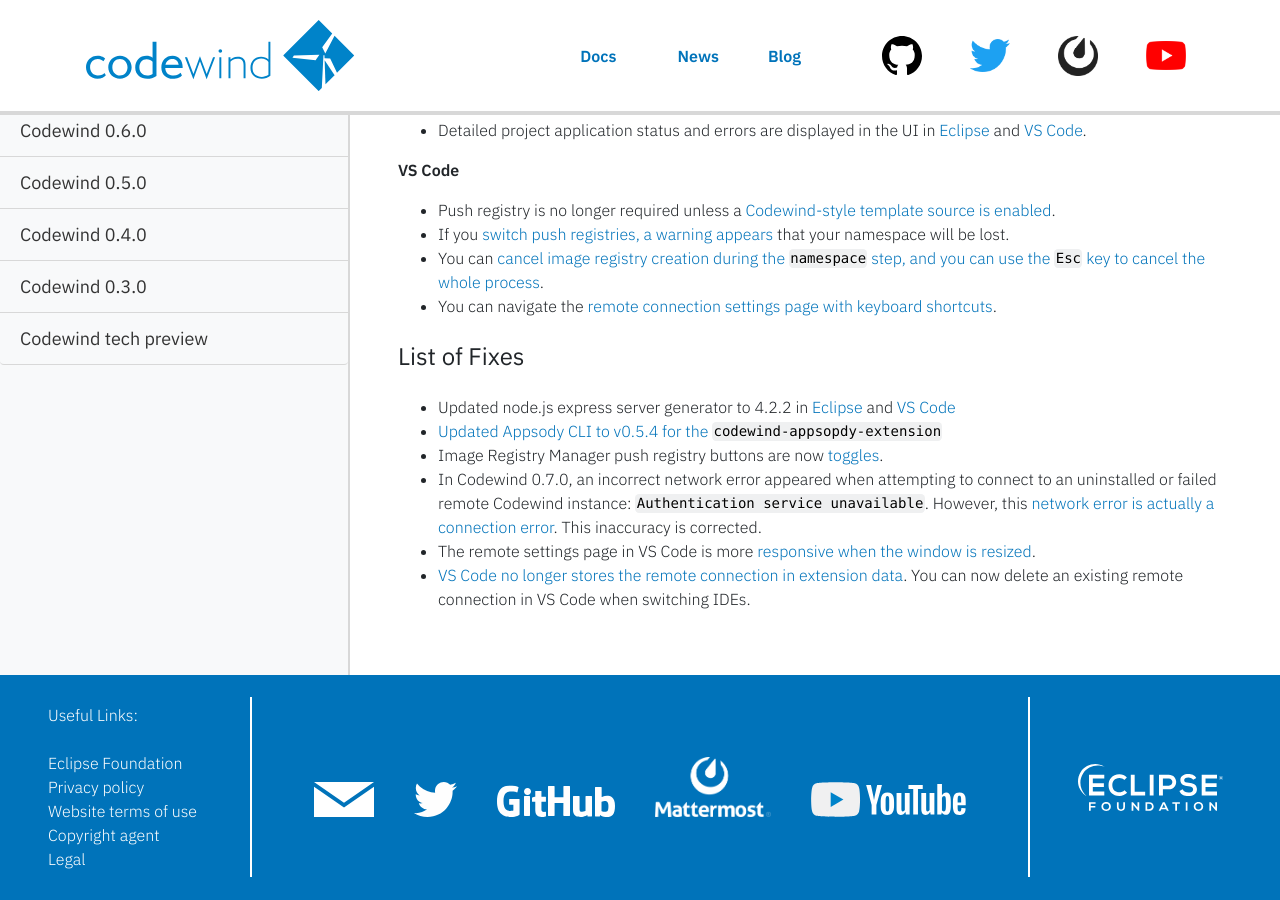
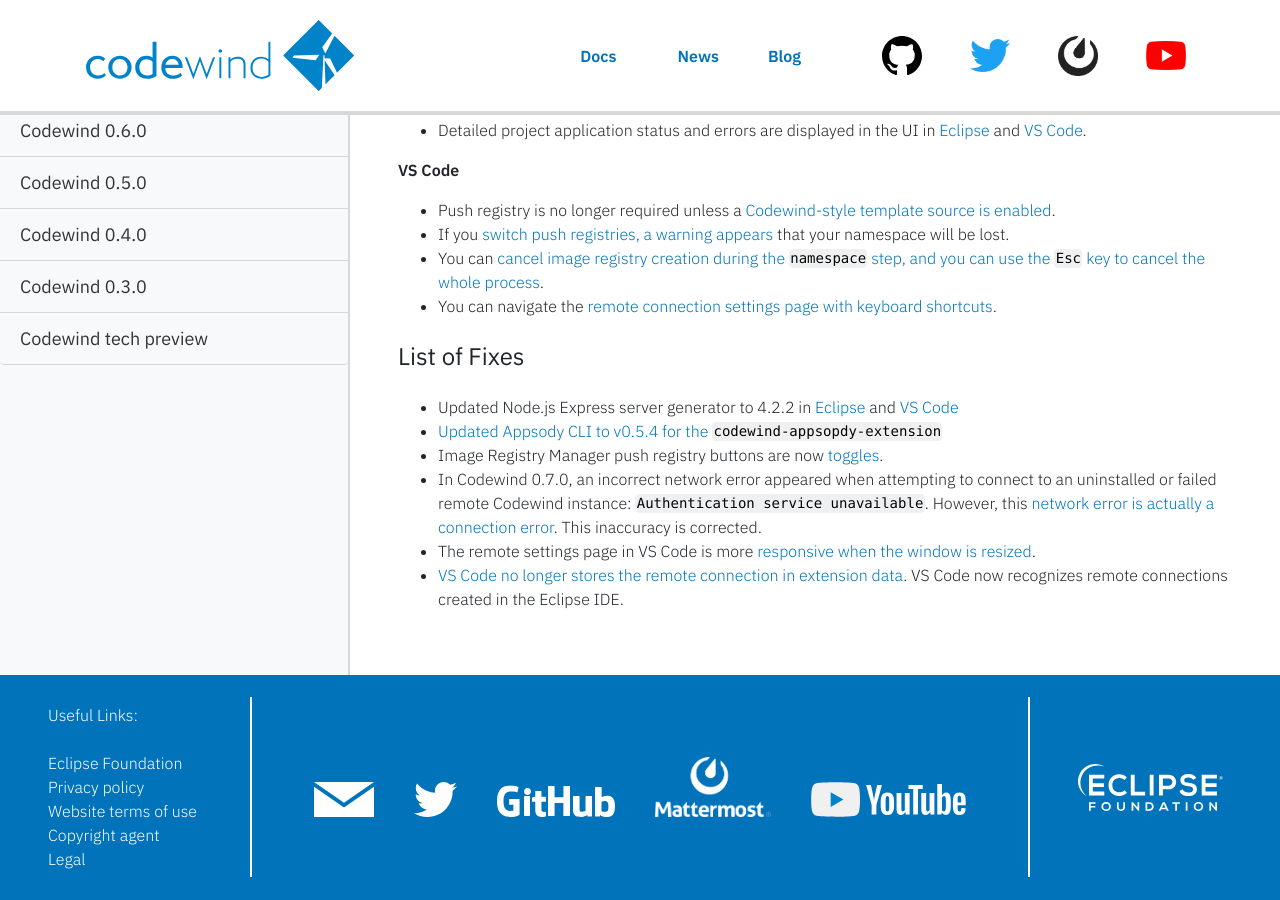
Before and after one commit to eclipse-archived/codewind-docs, a Jekyll site: the page built from docs/_news/news08.md, in a window 1280 px wide and 900 px high, scrolled down 483 px. Built offline with Jekyll 4.4.1, drawn with Linux system fonts in a browser that asks for light colours; nearby versions of some CDN libraries.

Commit message:
corrected vs code remote connection fix phrasing
Signed-off-by: beccabau <rbau@us.ibm.com>

```diff
--- a/docs/_news/news08.md
+++ b/docs/_news/news08.md
@@ -29,9 +29,9 @@ Thursday 23 January 2020
 
 
 #### List of Fixes
-- Updated node.js express server generator to 4.2.2 in [Eclipse](https://github.com/eclipse/codewind-openapi-eclipse/pull/83) and [VS Code](https://github.com/eclipse/codewind-openapi-vscode/pull/77)
+- Updated Node.js Express server generator to 4.2.2 in [Eclipse](https://github.com/eclipse/codewind-openapi-eclipse/pull/83) and [VS Code](https://github.com/eclipse/codewind-openapi-vscode/pull/77)
 - [Updated Appsody CLI to v0.5.4 for the `codewind-appsopdy-extension`](https://github.com/eclipse/codewind/issues/1666)
 - Image Registry Manager push registry buttons are now [toggles](https://github.com/eclipse/codewind/issues/1490).
 - In Codewind 0.7.0, an incorrect network error appeared when attempting to connect to an uninstalled or failed remote Codewind instance: `Authentication service unavailable`. However, this [network error is actually a connection error](https://github.com/eclipse/codewind/issues/1547). This inaccuracy is corrected.
 - The remote settings page in VS Code is more [responsive when the window is resized](https://github.com/eclipse/codewind-vscode/pull/364).
-- [VS Code no longer stores the remote connection in extension data](https://github.com/eclipse/codewind/issues/1641). You can now delete an existing remote connection in VS Code when switching IDEs.
+- [VS Code no longer stores the remote connection in extension data](https://github.com/eclipse/codewind/issues/1641). VS Code now recognizes remote connections created in the Eclipse IDE.
```
